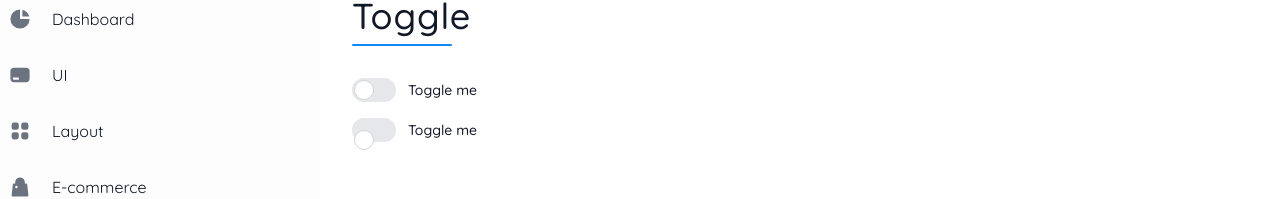
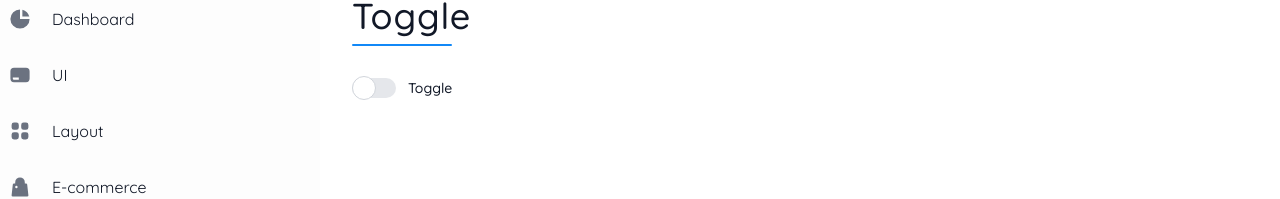
Before and after one commit to brozinsky/next-app-template, a Next.js app: page /ui/toggle in a window 1280 px wide. Shown: the part 153-352 px from the top of the page. Built offline with nearby package versions, Linux system fonts and the light colour scheme.

Commit message:
chore(ui): add toggle component with styles

```diff
--- a/src/app/ui/toggle/page.tsx
+++ b/src/app/ui/toggle/page.tsx
@@ -1,27 +1,19 @@
 "use client";
 import WithWrapper from "@/components/HOC/WithWrapper";
 import Typography from "@/elements/Typography";
+import Toggle from "@/elements/form/Toggle";
 
-function Toggle() {
+function Page() {
   return (
     <div>
       <Typography variant="h1" size="h3" decoration="lineBot" className={"font-medium mb-8"}>
         Toggle
       </Typography>
       <div className="flex flex-col items-start gap-4">
-        <label className="relative inline-flex items-center cursor-pointer">
-          <input type="checkbox" value="" className="sr-only peer" />
-          <div className="w-11 h-6 bg-gray-200 peer-focus:outline-none peer-focus:ring-4 peer-focus:ring-blue-300 dark:peer-focus:ring-blue-800 rounded-full peer dark:bg-gray-700 peer-checked:after:translate-x-full peer-checked:after:border-white after:content-[''] after:absolute after:top-[2px] after:left-[2px] after:bg-white after:border-gray-300 after:border after:rounded-full after:h-5 after:w-5 after:transition-all dark:border-gray-600 peer-checked:bg-blue-600"></div>
-          <span className="ml-3 text-sm font-medium text-gray-900 dark:text-gray-300">Toggle me</span>
-        </label>
-        <label className="toggle">
-          <input type="checkbox" value="" className="sr-only peer" />
-          <div className="h-6 bg-gray-200 rounded-full toggle__switch w-11 peer-focus:outline-none peer-focus:ring-4 peer-focus:ring-blue-300 dark:peer-focus:ring-blue-800 peer dark:bg-gray-700 peer-checked:after:translate-x-full peer-checked:after:border-white dark:border-gray-600 peer-checked:bg-blue-600"></div>
-          <span className="toggle__label">Toggle me</span>
-        </label>
+        <Toggle label="Toggle" />
       </div>
     </div>
   );
 }
 
-export default WithWrapper(Toggle);
+export default WithWrapper(Page);
--- /dev/null
+++ b/src/components/elements/form/Toggle.tsx
@@ -0,0 +1,19 @@
+import React from "react";
+
+interface Props {
+    label: string;
+    onChange?: () => void;
+    value? : string;
+}
+
+const Toggle = ({label, value, onChange}: Props) => {
+  return (
+    <label className="toggle">
+      <input onChange={onChange} type="checkbox" value={value} className="sr-only peer" />
+      <div className="h-6 bg-gray-200 rounded-full toggle__switch w-11 dark:bg-gray-700 peer-checked:after:translate-x-full peer-checked:after:border-white dark:border-gray-600 peer-checked:bg-primary-600"></div>
+      <span className="toggle__label">{label}</span>
+    </label>
+  );
+};
+
+export default Toggle;
--- a/src/styles/components/toggle.scss
+++ b/src/styles/components/toggle.scss
@@ -2,13 +2,17 @@
     @apply relative inline-flex items-center cursor-pointer;
     &__label {
         @apply ml-3 text-sm font-medium text-gray-900 dark:text-gray-300;
+        user-select: none;
     }
     &__switch {
+        height: 1.25rem;
         &:after {
             @apply absolute bg-white border-gray-300 border rounded-full h-5 w-5 transition-all;
+            height: 1.5rem;
+            width: 1.5rem;
             content: "";
-            top: 50%;
-            left: 2px;
+            top: -0.125rem;
+            left: 0;
         }
     }
 }
```
